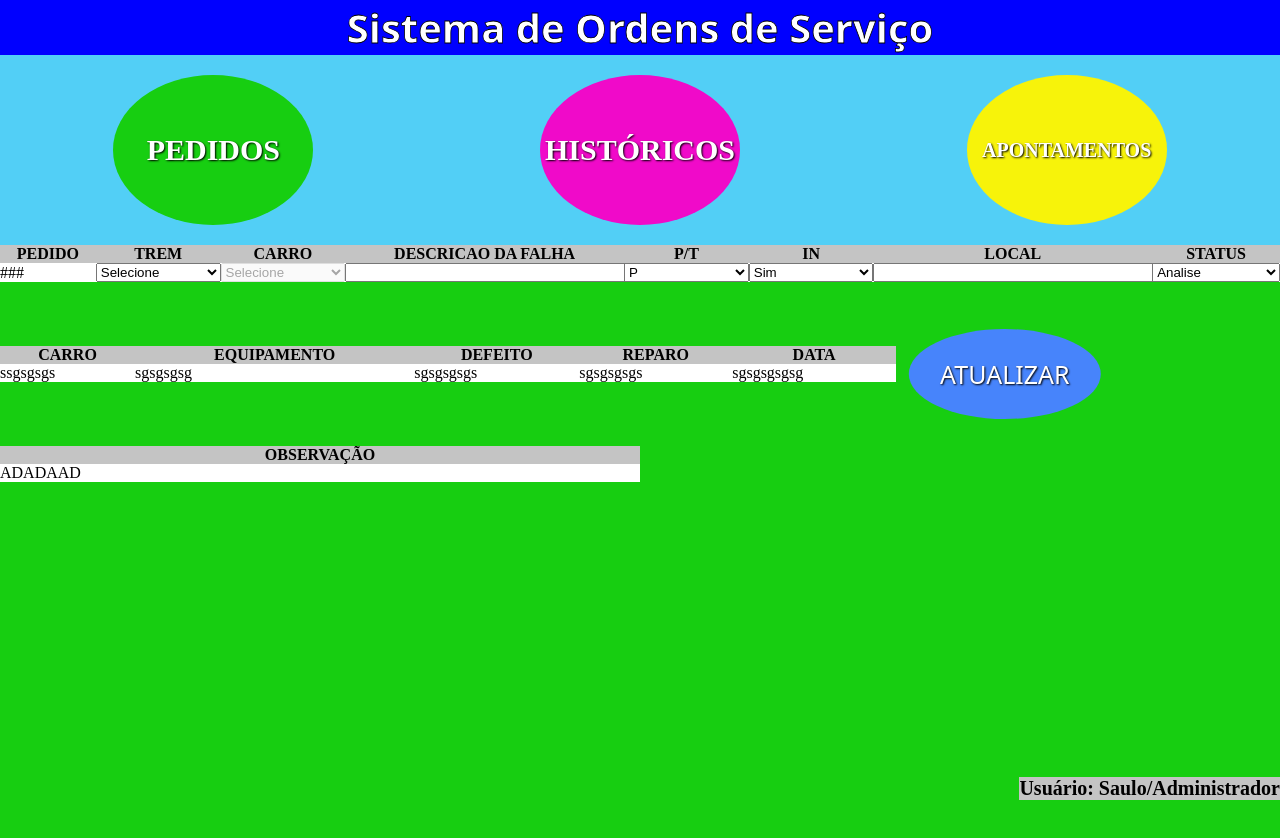
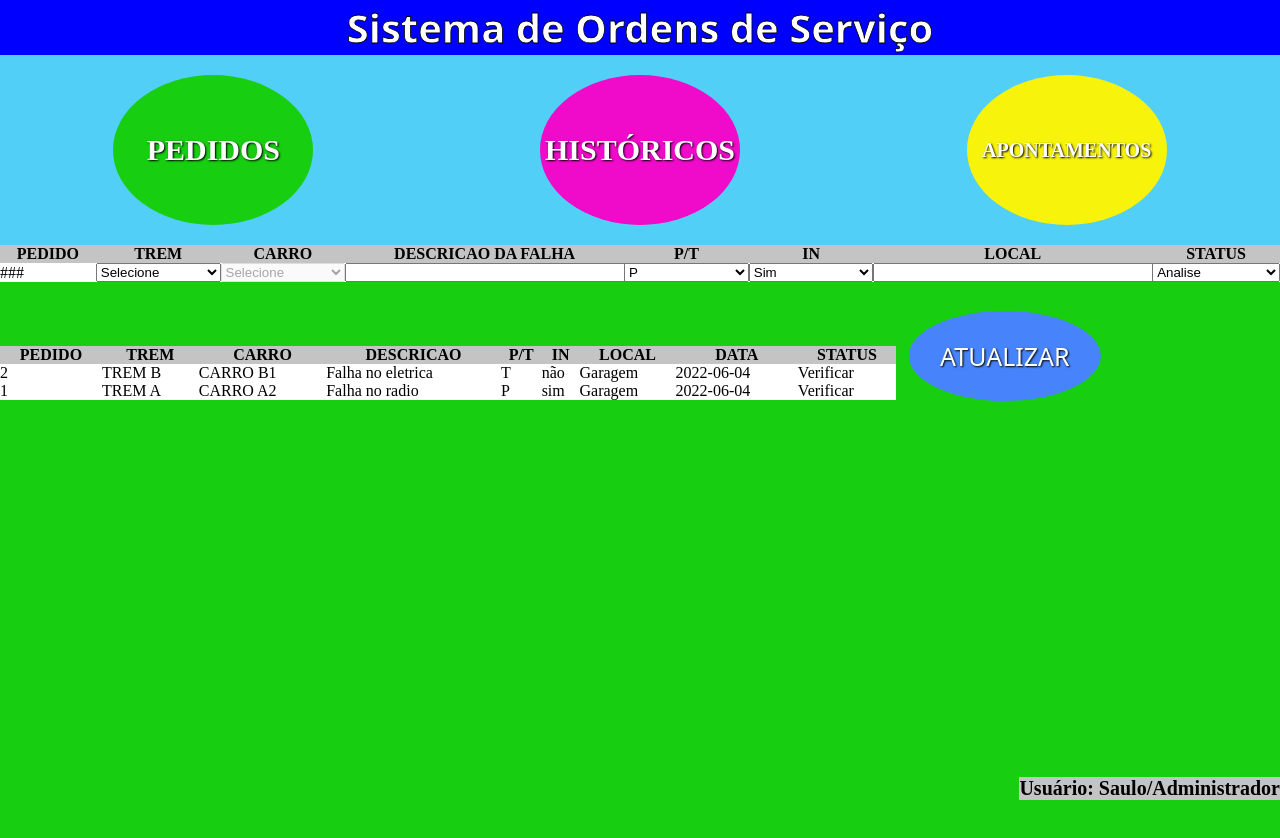
Before and after one commit to r-leafar/pi2-vue, a Vue app: page /pedido in a window 1280 px wide. Shown: the top 838 px of the page. Built offline with nearby package versions, Linux system fonts and the light colour scheme; data requests are answered from the project's data file.

Commit message:
adicionado inserçao tabela

```diff
--- a/src/components/Pedido.vue
+++ b/src/components/Pedido.vue
@@ -70,40 +70,21 @@
         <table id="tabelaC">
           <thead>
             <tr>
+              <th>PEDIDO</th>
+              <th>TREM</th>
               <th>CARRO</th>
-              <th>EQUIPAMENTO</th>
-              <th>DEFEITO</th>
-              <th>REPARO</th>
+              <th>DESCRICAO</th>
+              <th>P/T</th>
+              <th>IN</th>
+              <th>LOCAL</th>
               <th>DATA</th>
+              <th>STATUS</th>
             </tr>
           </thead>
-          <tbody>
-            <tr>
-              <td>ssgsgsgs</td>
-              <td>sgsgsgsg</td>
-              <td>sgsgsgsgs</td>
-              <td>sgsgsgsgs</td>
-              <td>sgsgsgsgsg</td>
-            </tr>
-          </tbody>
+          <tbody></tbody>
         </table>
-
-        <div>
-          <table id="tabelaD">
-            <thead>
-              <tr>
-                <th>OBSERVAÇÃO</th>
-              </tr>
-            </thead>
-            <tbody>
-              <tr>
-                <td>ADADAAD</td>
-              </tr>
-            </tbody>
-          </table>
-        </div>
-        <button id="btn-pedido">Atualizar</button>
       </div>
+      <button id="btn-pedido">Atualizar</button>
     </div>
   </main>
 </template>
@@ -124,6 +105,45 @@ export default {
       const data = await req.json();
       this.trens = data;
     },
+    async getPedidos() {
+      const req = await fetch(`${process.env.VUE_APP_API_URL}pedidos`);
+      const data = await req.json();
+      let table = document.getElementById("tabelaC").getElementsByTagName("tbody")[0];
+
+      data.forEach((element, index) => {
+        let row = table.insertRow(0);
+        for (const key in element) {
+          let cell_tmp = row.insertCell(-1);
+          cell_tmp.innerHTML = element[key];
+        }
+      });
+      /*
+      Object.keys(data).forEach(function(key) {
+        console.log(key);
+
+      });*/
+      /*
+
+
+      let cell1 = row.insertCell(0);
+      let cell2 = row.insertCell(0);
+      let cell3 = row.insertCell(0);
+      let cell4 = row.insertCell(0);
+      let cell5 = row.insertCell(0);
+      let cell6 = row.insertCell(0);
+      let cell7 = row.insertCell(0);
+      let cell8 = row.insertCell(0);
+      let cell9 = row.insertCell(0);
+      cell1.innerHTML = "NEW CELL1";
+      cell2.innerHTML = "NEW CELL2";
+      cell3.innerHTML = "NEW CELL3";
+      cell4.innerHTML = "NEW CELL4";
+      cell5.innerHTML = "NEW CELL5";
+      cell6.innerHTML = "NEW CELL6";
+      cell7.innerHTML = "NEW CELL7";
+      cell8.innerHTML = "NEW CELL8";
+      cell9.innerHTML = "NEW CELL9";*/
+    },
     MontarListaCarros() {
       if (this.trens !== null) {
         let temp = this.trens.filter((c) => c.nome == this.trem);
@@ -133,6 +153,7 @@ export default {
   },
   mounted() {
     this.getTrens();
+    this.getPedidos();
   },
 };
 </script>
@@ -166,6 +187,7 @@ tbody {
   margin-top: 5%;
 }
 #btn-pedido {
+  margin-top: 5%;
   font-size: 25px;
   text-shadow: 1px 1px 2px black;
   font-family: sans;
@@ -175,7 +197,7 @@ tbody {
   height: 90px;
   color: #fff;
   background-color: #4784fb;
-  position: relative;
+  position: absolute;
   left: 50%;
   transform: translate(140%, -170%);
   display: -webkit-flex;
@@ -189,10 +211,10 @@ tbody {
 
   justify-content: center;
 }
-@media only screen and (max-width: 890px) {
-#btn-pedido {
-font-size: 20px;
-}
-
+@media only screen and (max-width: 900px) {
+  #btn-pedido {
+    font-size: 18px;
+    margin-top: 16%;
+  }
 }
 </style>
```
